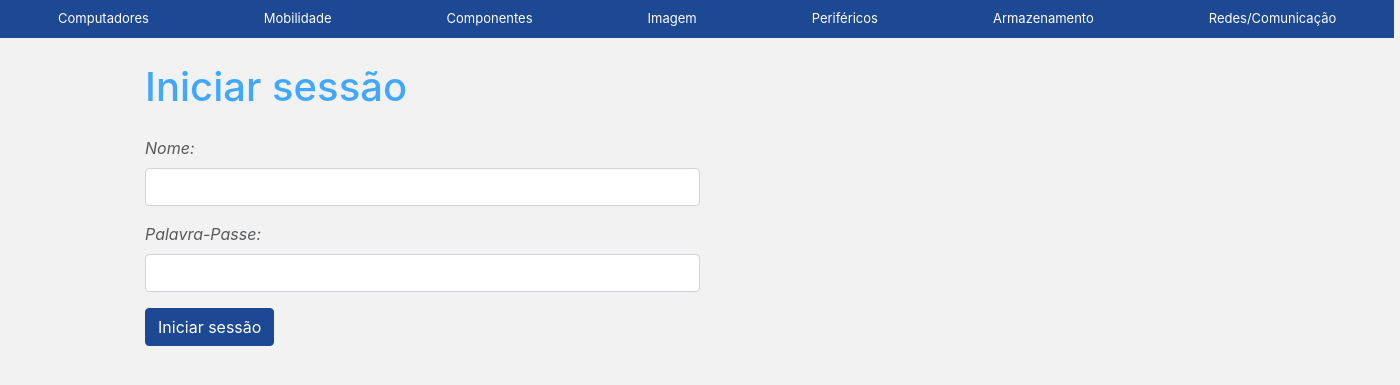
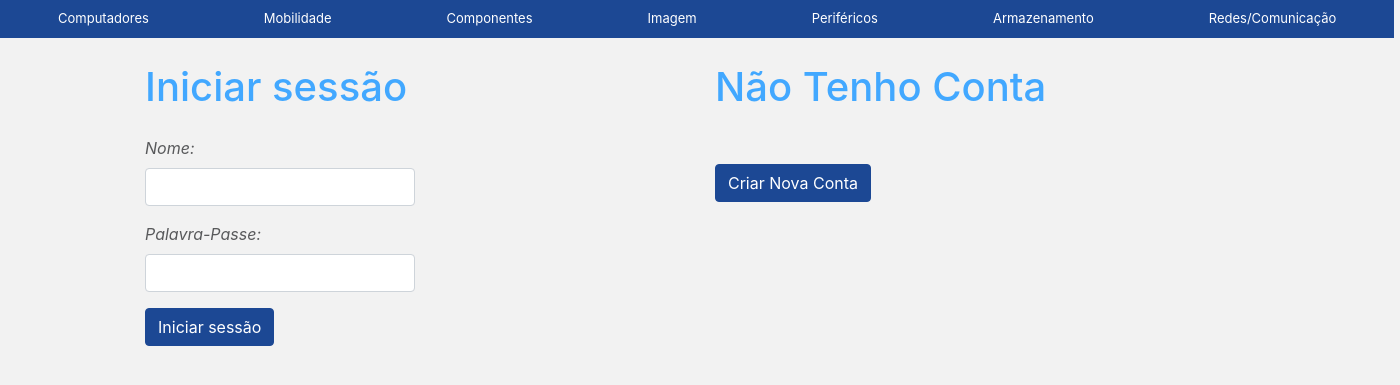
Before and after one commit to Adtx/Online-Store, a Django app: page /login in a window 1400 px wide. Shown: the part 60-445 px from the top of the page. Run offline with Django 3.2, Linux system fonts and the light colour scheme; some libraries are stand-ins or nearby versions.

Commit message:
Altera pagina de login e melhora controlo de acesso

```diff
--- a/store/static/styles.css
+++ b/store/static/styles.css
@@ -17,6 +17,10 @@ nav {
 .btn-primary {
     background-color: #1C4894;
     border-color: #1C4894;
+}
+
+.col > .btn-primary {
+    margin-top: 45px;
 }
 
 .btn-group .btn{
--- a/store/templates/store/login.html
+++ b/store/templates/store/login.html
@@ -2,6 +2,8 @@
 
 {% block main %}
 <div class="container">
+	<div class="row">
+		<div class="col">
 			<h1>Iniciar sessão</h1>
 
 			<form style="width: 50%" method="post">
@@ -10,4 +12,10 @@
 				<button type="submit" class="btn btn-primary">Iniciar sessão</button>
 			</form>
 		</div>
+		<div class="col">
+			<h1>Não Tenho Conta</h1>
+			<a href="{% url 'register' %}" class="btn btn-primary">Criar Nova Conta</a>
+		</div>
+	</div>
+</div>
 {% endblock %}
--- a/store/views.py
+++ b/store/views.py
@@ -30,10 +30,15 @@ def update_profile_view(request):
 		request.user.country = request.POST['country']
 		request.user.save()
 		return redirect('profile')
-	return render(request, 'store/update_profile.html', {'user': request.user})
+	if request.user.is_authenticated:
+		return render(request, 'store/update_profile.html', {'user': request.user})
+	return redirect('home')
+
 
 def profile_view(request):
-	return render(request, 'store/profile.html')
+	if request.user.is_authenticated:
+		return render(request, 'store/profile.html')
+	return redirect('home')
 
 
 def login_view(request):
```
Lines whose indentation alone changed are shown as unchanged.
